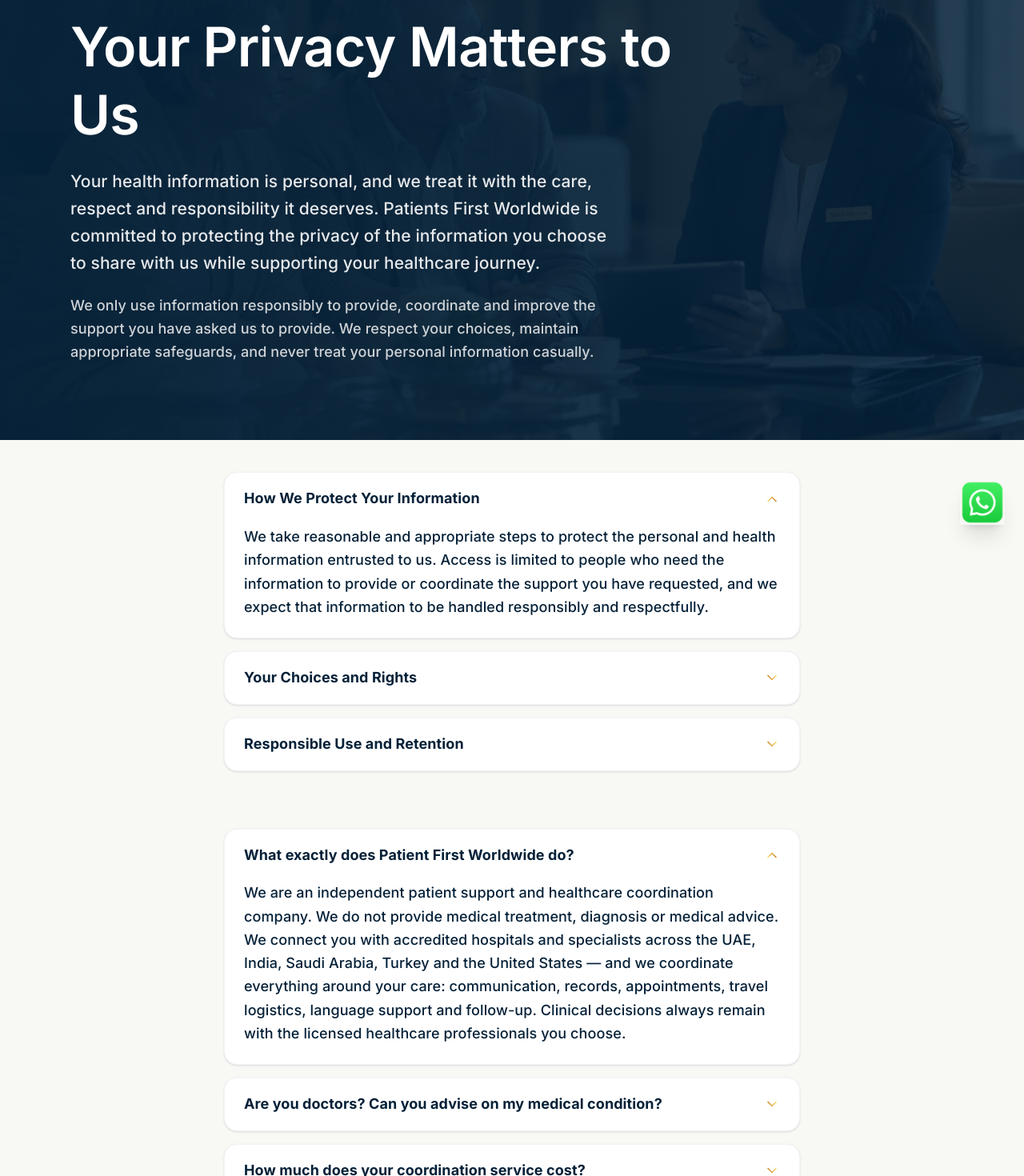
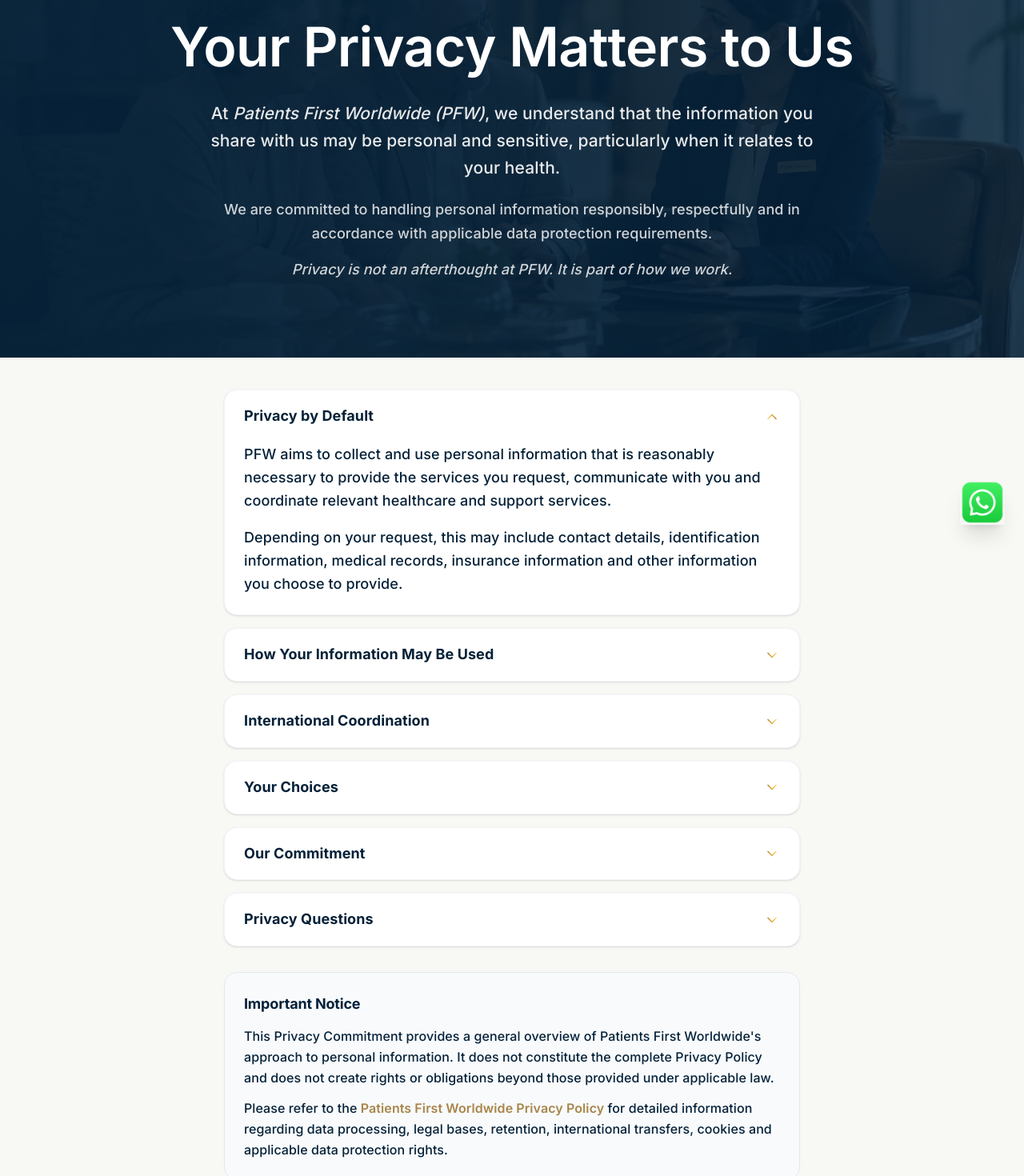
Before and after one commit to growizedigitaluae/patients-first--v2, a Next.js app: page /faq in a window 1280 px wide. Shown: the part 120-1590 px from the top of the page at 80% size. Built offline with nearby package versions, Linux system fonts and the light colour scheme.

Commit message:
first actual commitment

```diff
--- a/package.json
+++ b/package.json
@@ -17,6 +17,7 @@
     "graphql": "^16.14.2",
     "lucide-react": "^1.28.0",
     "next": "16.2.12",
+    "nodemailer": "^9.0.6",
     "payload": "^3.88.0",
     "react": "19.2.4",
     "react-dom": "19.2.4",
@@ -25,6 +26,7 @@
   "devDependencies": {
     "@tailwindcss/postcss": "^4",
     "@types/node": "^20",
+    "@types/nodemailer": "^8.0.1",
     "@types/react": "^19",
     "@types/react-dom": "^19",
     "eslint": "^9",
--- a/src/app/(site)/about/page.tsx
+++ b/src/app/(site)/about/page.tsx
@@ -158,7 +158,7 @@
   {/* Founder Quote — Full Width */}
 <div className="mt-10 bg-royal p-7 md:p-8 rounded-2xl border-l-4 border-gold">
   <p className="font-serif italic text-white text-base md:text-lg leading-relaxed">
-    &ldquo;Healthcare will always be about people first. My vision for PFW is to
+    &ldquo;Healthcare will always be about people first. My vision for Patients First Worldwide is to
     make sure that, no matter how complex the journey becomes, we never lose sight
     of the person at the heart of it.&rdquo;
   </p>
--- a/src/app/(site)/destinations/page.tsx
+++ b/src/app/(site)/destinations/page.tsx
@@ -47,6 +47,7 @@
     flag: "/flags/india.png",
     eyebrow: "Complex & High-Acuity Care",
     cta: "Plan Your Care in India",
+     languageSupport: "Language support available",
     description:
       "India is one of the world's most established medical tourism destinations, known for complex and high-acuity treatment at internationally accredited hospitals. Patients travel to India for cardiac surgery, oncology, organ transplantation, neurosurgery and orthopaedic procedures — supported by experienced specialists and mature international patient services across Chennai, Mumbai, Delhi and Bengaluru.",
     services: [
--- a/src/app/(site)/faq/page.tsx
+++ b/src/app/(site)/faq/page.tsx
@@ -4,7 +4,7 @@
 import Image from "next/image";
 import { ChevronDown } from "lucide-react";
 import Link from "next/link";
-import { PageHero, Disclaimer } from "@/components/ui";
+import { Disclaimer } from "@/components/ui";
 import { faqs } from "@/data/faq";
 
 export default function FaqPage() {
@@ -22,68 +22,200 @@
             mainEntity: faqs.map((faq) => ({
               "@type": "Question",
               name: faq.q,
-              acceptedAnswer: { "@type": "Answer", text: faq.a },
+              acceptedAnswer: {
+                "@type": "Answer",
+                text: faq.a,
+              },
             })),
           }),
         }}
       />
+
+      {/* PRIVACY HERO */}
       <section className="relative overflow-hidden min-h-[420px] md:min-h-[500px] flex items-center">
-  {/* Background Image */}
-  <Image
-    src="/support-background.webp"
-    alt="Patients First Worldwide privacy commitment"
-    fill
-    priority
-    className="object-cover"
-  />
+        {/* Background Image */}
+        <Image
+          src="/support-background.webp"
+          alt="Patients First Worldwide privacy commitment"
+          fill
+          priority
+          className="object-cover"
+        />
 
-  {/* Dark overlay for readability */}
-  <div className="absolute inset-0 bg-royal/75" />
+        {/* Dark overlay */}
+        <div className="absolute inset-0 bg-royal/75" />
 
-  {/* Subtle secondary overlay */}
-  <div className="absolute inset-0 bg-gradient-to-r from-royal/90 via-royal/70 to-royal/40" />
+        {/* Secondary overlay */}
+        <div className="absolute inset-0 bg-gradient-to-r from-royal/90 via-royal/70 to-royal/40" />
 
-  <div className="relative z-10 w-full max-w-6xl mx-auto px-6 py-20 md:py-24">
-    <div className="max-w-3xl">
-      <p className="text-[#fCDA7B] font-semibold tracking-[0.18em] uppercase text-xs mb-5">
-        Our Privacy Commitment
-      </p>
+        <div className="relative z-10 w-full max-w-6xl mx-auto px-6 py-20 md:py-24">
+          <div className="max-w-4xl mx-auto text-center">
+            <p className="text-[#fCDA7B] font-semibold tracking-[0.18em] uppercase text-xs mb-5">
+              Our Privacy Commitment
+            </p>
 
-      <h1 className="font-serif text-white text-4xl md:text-5xl lg:text-6xl leading-tight mb-6">
-        Your Privacy Matters to Us
-      </h1>
+            <h1 className="font-serif text-white text-4xl md:text-5xl lg:text-6xl leading-tight mb-6">
+              Your Privacy Matters to Us
+            </h1>
 
-      <p className="text-white/90 text-base md:text-lg leading-relaxed max-w-2xl mb-5">
-        Your health information is personal, and we treat it with the care,
-        respect and responsibility it deserves. Patients First Worldwide is
-        committed to protecting the privacy of the information you choose to
-        share with us while supporting your healthcare journey.
-      </p>
+            <p className="text-white/90 text-base md:text-lg leading-relaxed max-w-3xl mx-auto mb-5">
+              At <em>Patients First Worldwide (PFW)</em>, we understand that
+              the information you share with us may be personal and sensitive,
+              particularly when it relates to your health.
+            </p>
 
-      <p className="text-white/80 text-sm md:text-base leading-relaxed max-w-2xl">
-        We only use information responsibly to provide, coordinate and improve
-        the support you have asked us to provide. We respect your choices,
-        maintain appropriate safeguards, and never treat your personal
-        information casually.
-      </p>
-    </div>
-  </div>
-</section>
+            <p className="text-white/80 text-sm md:text-base leading-relaxed max-w-3xl mx-auto">
+              We are committed to handling personal information responsibly,
+              respectfully and in accordance with applicable data protection
+              requirements.
+            </p>
+
+            <p className="mt-4 text-white/80 text-sm md:text-base leading-relaxed max-w-3xl mx-auto">
+              <em>
+                Privacy is not an afterthought at PFW. It is part of how we
+                work.
+              </em>
+            </p>
+          </div>
+        </div>
+      </section>
+
+      {/* PRIVACY INFORMATION */}
 <section className="pt-10 pb-10 px-6 max-w-3xl mx-auto">
-
   <div className="space-y-4">
     {[
       {
-        q: "How We Protect Your Information",
-        a: "We take reasonable and appropriate steps to protect the personal and health information entrusted to us. Access is limited to people who need the information to provide or coordinate the support you have requested, and we expect that information to be handled responsibly and respectfully.",
+        q: "Privacy by Default",
+        content: (
+          <div className="space-y-4">
+            <p>
+              PFW aims to collect and use personal information that is
+              reasonably necessary to provide the services you request,
+              communicate with you and coordinate relevant healthcare and
+              support services.
+            </p>
+
+            <p>
+              Depending on your request, this may include contact details,
+              identification information, medical records, insurance
+              information and other information you choose to provide.
+            </p>
+          </div>
+        ),
       },
       {
-        q: "Your Choices and Rights",
-        a: "You have the right to understand how your information is used and to ask questions about the information you have shared with us. Where applicable, you may request access, correction or clarification regarding your personal information. We will treat such requests with respect and respond appropriately.",
+        q: "How Your Information May Be Used",
+        content: (
+          <div className="space-y-4">
+            <p>Your information may be used to:</p>
+
+            <ul className="list-disc pl-5 space-y-2">
+              <li>Understand and respond to your request</li>
+              <li>
+                Coordinate with healthcare providers and relevant service
+                partners
+              </li>
+              <li>Arrange appointments and requested support services</li>
+              <li>
+                Facilitate the transfer of relevant documents and information
+              </li>
+              <li>
+                Communicate with you or an authorised representative
+              </li>
+              <li>
+                Meet applicable legal, regulatory and operational requirements
+              </li>
+            </ul>
+
+            <p>
+              Where appropriate, information may be shared with relevant
+              healthcare providers or service partners involved in fulfilling
+              your request, subject to applicable requirements.
+            </p>
+          </div>
+        ),
       },
       {
-        q: "Responsible Use and Retention",
-        a: "We collect and retain information only for legitimate purposes connected with the support and services we provide, or where we are otherwise required to do so. We avoid keeping information longer than reasonably necessary and take care when information is shared with trusted parties involved in supporting your healthcare journey.",
+        q: "International Coordination",
+        content: (
+          <div className="space-y-4">
+            <p>
+              Because Patients First Worldwide supports healthcare coordination internationally,
+              your information may need to be shared with healthcare providers
+              or relevant service partners located outside your country.
+            </p>
+
+            <p>
+              Where this is required, Patients First Worldwide aims to handle such information
+              responsibly and in accordance with applicable data protection
+              requirements.
+            </p>
+          </div>
+        ),
+      },
+      {
+        q: "Your Choices",
+        content: (
+          <div className="space-y-4">
+            <p>
+              Subject to applicable laws and requirements, you may contact Patients First Worldwide
+              to ask about the personal information we hold about you, request
+              corrections, update your preferences or raise a privacy concern.
+            </p>
+
+            <p>
+              Certain information may need to be retained where required or
+              permitted by applicable law or for legitimate operational,
+              compliance or record-keeping purposes.
+            </p>
+          </div>
+        ),
+      },
+      {
+        q: "Our Commitment",
+        content: (
+          <div className="space-y-4">
+            <p>
+              We recognise that sharing personal and medical information
+              requires trust.
+            </p>
+
+            <p>
+              PFW takes reasonable organisational and technical measures
+              designed to protect the information entrusted to us and to limit
+              access to those who reasonably require it for legitimate
+              purposes.
+            </p>
+
+            <p className="font-semibold text-midnight">
+              Your information deserves care, discretion and respect.
+            </p>
+          </div>
+        ),
+      },
+      {
+        q: "Privacy Questions",
+        content: (
+          <div className="space-y-4">
+            <p>
+              For questions regarding privacy or the handling of your personal
+              information, please contact:
+            </p>
+
+            <div className="space-y-1">
+              <p className="font-semibold text-midnight">
+                Patients First Worldwide
+              </p>
+
+              <a
+                href="mailto:info@patientsfirstworldwide.com"
+                className="text-gold-dark font-semibold hover:underline break-all"
+              >
+                info@patientsfirstworldwide.com
+              </a>
+            </div>
+          </div>
+        ),
       },
     ].map((item, index) => {
       const open = openPrivacyIndex === index;
@@ -114,38 +246,94 @@
 
           {open && (
             <div className="px-6 pb-6">
-              <p className="text-navy leading-relaxed text-sm md:text-base">
-                {item.a}
-              </p>
+              <div className="text-navy leading-relaxed text-sm md:text-base">
+                {item.content}
+              </div>
             </div>
           )}
         </div>
       );
     })}
   </div>
+
+  {/* IMPORTANT NOTICE */}
+  <div className="mt-8 bg-slate-50 border border-slate-200 rounded-2xl p-6">
+    <h3 className="font-serif font-bold text-midnight text-base mb-3">
+      Important Notice
+    </h3>
+
+    <div className="text-navy text-sm leading-relaxed space-y-3">
+      <p>
+        This Privacy Commitment provides a general overview of Patients First Worldwide&apos;s
+        approach to personal information. It does not constitute the complete
+        Privacy Policy and does not create rights or obligations beyond those
+        provided under applicable law.
+      </p>
+
+      <p>
+        Please refer to the{" "}
+        <Link
+          href="/privacy"
+          className="text-gold-dark font-semibold hover:underline"
+        >
+          Patients First Worldwide Privacy Policy
+        </Link>{" "}
+        for detailed information regarding data processing, legal bases,
+        retention, international transfers, cookies and applicable data
+        protection rights.
+      </p>
+    </div>
+  </div>
 </section>
 
-
+      {/* FAQ */}
       <section className="pt-8 pb-14 px-6 max-w-3xl mx-auto">
         <div className="space-y-4">
           {faqs.map((faq, index) => {
             const open = openIndex === index;
+
             return (
-              <div key={faq.q} className="bg-white rounded-2xl border border-slate-100 shadow-sm overflow-hidden">
+              <div
+                key={faq.q}
+                className="bg-white rounded-2xl border border-slate-100 shadow-sm overflow-hidden"
+              >
                 <button
                   type="button"
                   className="w-full flex items-center justify-between gap-4 px-6 py-5 text-left"
                   aria-expanded={open}
                   onClick={() => setOpenIndex(open ? null : index)}
                 >
-                  <span className="font-serif font-bold text-midnight leading-snug">{faq.q}</span>
+                  <span className="font-serif font-bold text-midnight leading-snug">
+                    {faq.q}
+                  </span>
+
                   <ChevronDown
-                    className={`w-5 h-5 brand-gold-icon shrink-0 transition-transform duration-200 ${open ? "rotate-180" : ""}`}
+                    className={`w-5 h-5 brand-gold-icon shrink-0 transition-transform duration-200 ${
+                      open ? "rotate-180" : ""
+                    }`}
                   />
                 </button>
+
                 {open && (
                   <div className="px-6 pb-6">
-                    <p className="text-navy leading-relaxed text-sm md:text-base">{faq.a}</p>
+                    {faq.q === "What about my privacy?" ? (
+                      <p className="text-navy leading-relaxed text-sm md:text-base">
+                        {faq.a}{" "}
+                        Please also review our{" "}
+                        <Link
+                          href="/privacy"
+                          className="text-gold-dark font-semibold hover:underline"
+                        >
+                          Privacy Statement
+                        </Link>{" "}
+                        for more information about how we handle your personal
+                        information.
+                      </p>
+                    ) : (
+                      <p className="text-navy leading-relaxed text-sm md:text-base">
+                        {faq.a}
+                      </p>
+                    )}
                   </div>
                 )}
               </div>
@@ -153,20 +341,33 @@
           })}
         </div>
 
+        {/* FAQ IMAGE */}
         <div className="relative h-56 md:h-64 rounded-3xl overflow-hidden my-10 shadow-xl">
-          <Image src="/appointment.webp" alt="Discuss your healthcare journey" fill className="object-cover" />
+          <Image
+            src="/appointment.webp"
+            alt="Discuss your healthcare journey"
+            fill
+            className="object-cover"
+          />
+
           <div className="absolute inset-0 bg-gradient-to-r from-royal/85 to-royal/30" />
+
           <p className="absolute inset-0 flex items-center justify-center text-white font-serif text-2xl md:text-3xl px-8 text-center leading-snug">
             &ldquo;No question is too small when your health is involved.&rdquo;
           </p>
         </div>
 
+        {/* CTA */}
         <div className="mt-10 bg-royal rounded-3xl p-10 text-center text-white">
-          <h2 className="font-serif text-2xl mb-3">Still Have a Question?</h2>
+          <h2 className="font-serif text-2xl mb-3">
+            Still Have a Question?
+          </h2>
+
           <p className="text-sm text-slate-300 leading-relaxed max-w-md mx-auto mb-6">
-            Ask us anything about coordinating your healthcare journey. A real coordinator
-            will respond — quickly and honestly.
+            Ask us anything about coordinating your healthcare journey. A real
+            coordinator will respond — quickly and honestly.
           </p>
+
           <div className="flex flex-col sm:flex-row justify-center gap-4">
             <Link
               href="/contact"
@@ -174,6 +375,7 @@
             >
               Ask Our Team
             </Link>
+
             <a
               href="https://wa.me/971566960486"
               target="_blank"
@@ -185,6 +387,7 @@
           </div>
         </div>
 
+        {/* DISCLAIMER */}
         <div className="mt-10">
           <Disclaimer />
         </div>
--- a/src/app/(site)/membership/page.tsx
+++ b/src/app/(site)/membership/page.tsx
@@ -295,12 +295,12 @@
   <div className="absolute inset-0 bg-gradient-to-r from-royal/90 via-royal/60 to-royal/20" />
 
   <div className="absolute inset-0 flex items-center">
-    <div className="max-w-7xl mx-auto px-6 w-full">
+    <div className="max-w-7xl mx-auto px-6 w-full text-center">
       <p className="text-gold-dark font-semibold tracking-[0.18em] uppercase text-xs mb-3">
         Personal, Ongoing Coordination
       </p>
 
-      <h2 className="text-3xl md:text-4xl font-serif text-white max-w-2xl leading-tight">
+      <h2 className="text-3xl md:text-4xl font-serif text-white max-w-3xl mx-auto leading-tight">
         A dedicated coordinator beside you at every step of your
         healthcare journey.
       </h2>
@@ -335,9 +335,23 @@
           <ChevronDown className="w-5 h-5 brand-gold-icon shrink-0 transition-transform group-open:rotate-180" />
         </summary>
 
+        {faq.q === "What about my privacy?" ? (
+          <p className="px-6 pb-6 text-navy leading-relaxed text-sm">
+            Your privacy is important to us. We handle your personal information
+            with care and confidentiality. Please read our{" "}
+            <Link
+              href="/faq"
+              className="text-gold-dark font-semibold hover:underline"
+            >
+              Privacy Statement
+            </Link>{" "}
+            to learn more about how we handle your information.
+          </p>
+        ) : (
           <p className="px-6 pb-6 text-navy leading-relaxed text-sm">
             {faq.a}
           </p>
+        )}
       </details>
     ))}
   </div>
--- a/src/data/destinations.ts
+++ b/src/data/destinations.ts
@@ -38,7 +38,7 @@
       "Orthopaedics",
       "Gastroenterology",
     ],
-    languages: ["English", "Hindi", "Regional languages"],
+    languages: ["Multi language support"],
     assist: commonAssist,
     hospitalIds: ["apollo-hospitals", "medanta-medicity", "fortis-healthcare"],
   },
@@ -59,7 +59,7 @@
       "Fertility",
       "Paediatrics",
     ],
-    languages: ["Arabic", "English"],
+    languages: ["Multi language support"],
     assist: commonAssist,
     hospitalIds: ["kfshrc", "sulaiman-al-habib"],
   },
@@ -80,7 +80,7 @@
       "Fertility",
       "Cardiology",
     ],
-    languages: ["Turkish", "English"],
+    languages: ["Multi language support"],
     assist: commonAssist,
     hospitalIds: ["acibadem-healthcare", "memorial-healthcare", "american-hospital-istanbul"],
   },
@@ -101,7 +101,7 @@
       "Neurology",
       "Paediatrics",
     ],
-    languages: ["Arabic", "English"],
+    languages: ["Multi language support"],
     assist: commonAssist,
     hospitalIds: ["burjeel-holdings", "aster-hospitals", "medcare"],
   },
```
Also changed, not shown: 1 other file (tests, documents, lock files or other folders). Lines whose indentation alone changed are shown as unchanged.
